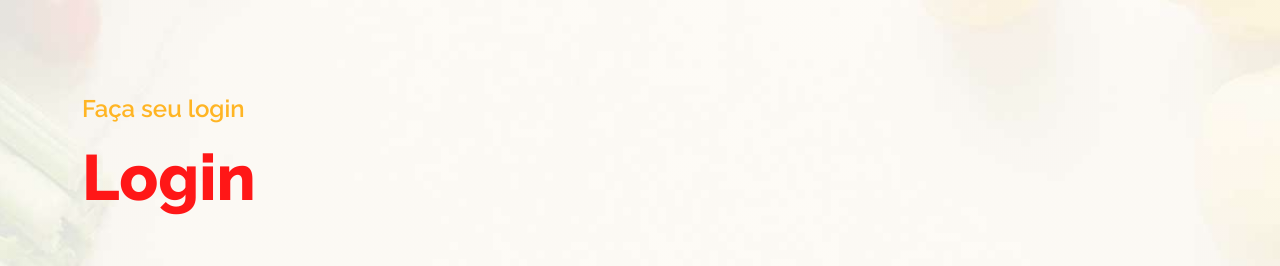
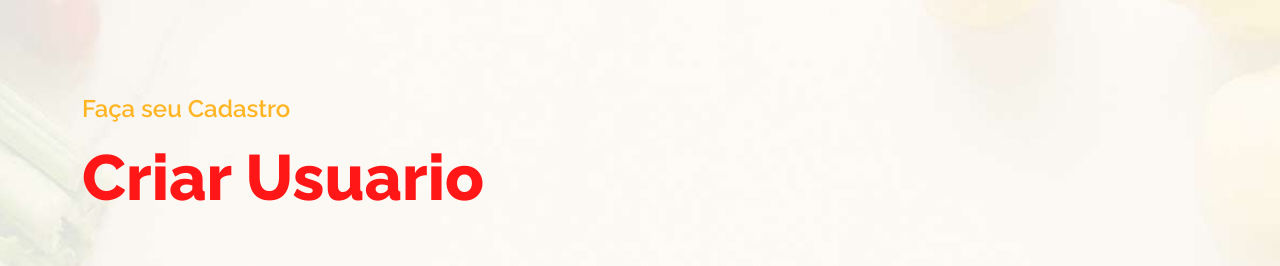
Before and after one commit to Pythonic2/site-cecilie, a Django app: page /register/ in a window 1280 px wide. Shown: the part 153-419 px from the top of the page. Run offline with Django 5.2, Linux system fonts and the light colour scheme; some libraries are stand-ins or nearby versions.

Commit message:
pagina create user

```diff
--- a/templates/parciais/authentication/siginup/hero_start.html
+++ b/templates/parciais/authentication/siginup/hero_start.html
@@ -33,8 +33,8 @@
     <div class="container py-5">
         <div class="row g-5 align-items-center">
             <div class="col-md-12 col-lg-7">
-                <h4 class="mb-3 text-secondary">Faça seu login</h4>
-                <h1 class="mb-5 display-3 text-primary">Login</h1>
+                <h4 class="mb-3 text-secondary">Faça seu Cadastro</h4>
+                <h1 class="mb-5 display-3 text-primary">Criar Usuario</h1>
                 <div class="position-relative mx-auto">
                     <!-- Formulário de login -->
                     <form action="{% url 'register'%}" method="POST">
```
